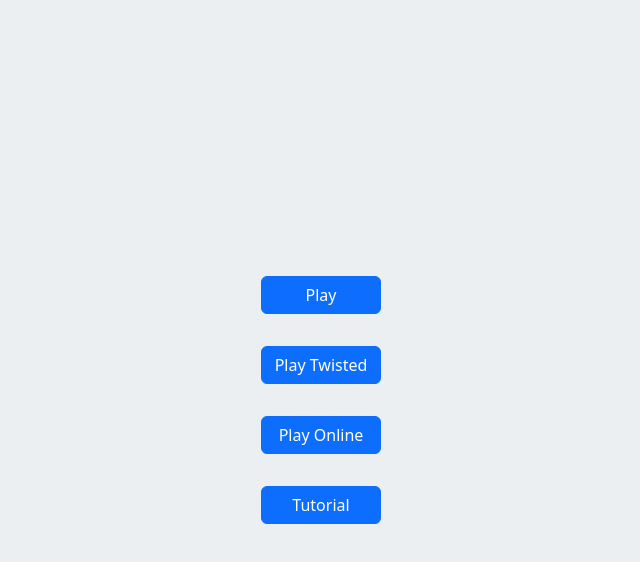
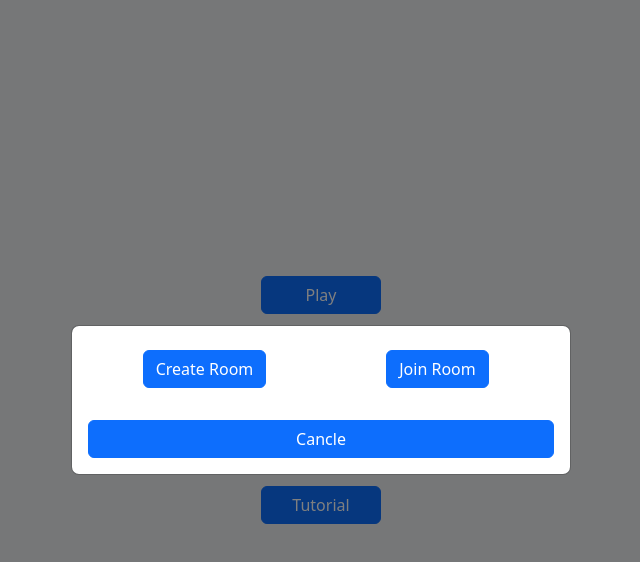
Before and after one commit to DevEmad007/super-tic-tac-toe, a React (Vite) app: page / in a window 1280 px wide. Both pictures are taken after a click on the button "Play Online". Shown: the top 562 px of the page, without its empty margins (319-959 px from the left). Built offline with nearby package versions, Linux system fonts and the light colour scheme; no server answers.

Commit message:
Multiplayer entering  UI change

```diff
--- a/src/components/OnlinePlay.jsx
+++ b/src/components/OnlinePlay.jsx
@@ -1,49 +1,13 @@
 import React,{ useRef,useState } from 'react';
-import { Link } from 'react-router-dom';
-import { Button,Container,Row,Col } from 'react-bootstrap';
-import useDb from '../API/useDb';
-import CreateRoomModal from './modals/CreateRoomModal';
-import JoinRoom from './modals/JoinRoom';
-import { useGameContext } from '../hooks/useGameContext';
+
 
 const OnlinePlay = () => {
-    const [ isModalOpen,setIsModalOpen ] = useState(false);
-    const [ isJoinModalOpen,setIsJoinModalOpen ] = useState(false);
-    const [ roomID,setRoomID ] = useState(null);
-    const { createRoom } = useGameContext();
-    const generateRoomNum = () => Math.floor(Math.random() * 10000);
 
-    const handleCreate = () => {
-        const roomID = generateRoomNum();
-        setRoomID(roomID);
-        createRoom(roomID);
-        setIsModalOpen(true);
-    };
-
-    const handleCancel = () => {
-        setIsModalOpen(false);
-    };
-
-    const openJoinModal = () => {
-        setIsJoinModalOpen(true);
-    };
-
-    const closeJoinModal = () => {
-        setIsJoinModalOpen(false);
-    };
 
     return (
         <div className='onlineRoom'>
-            <CreateRoomModal show={isModalOpen} handleCancel={handleCancel} >
-                Room id {roomID}
-            </CreateRoomModal>
-            <JoinRoom
-                show={isJoinModalOpen}
-                cancelModal={closeJoinModal}
-            />
             <div style={{ display: 'grid',placeContent: 'center',height: '100vh' }}>
-                <Button className='m-2' onClick={handleCreate}>Create Room</Button>
-                <Button className='m-2' onClick={openJoinModal}>Join Room</Button>
+
             </div>
         </div>
     );
--- a/src/components/modals/CreateRoomModal.jsx
+++ b/src/components/modals/CreateRoomModal.jsx
@@ -1,9 +1,23 @@
 import React from 'react';
-import { Button,Modal } from 'react-bootstrap';
+import { Button,Col,Container,Modal,Row } from 'react-bootstrap';
 import { useGameContext } from '../../hooks/useGameContext';
+import { CopyAll } from '@mui/icons-material';
+import { CopyToClipboard } from 'react-copy-to-clipboard';
+import { useState } from 'react';
+import useSkipRender from '../../hooks/useSkipRender';
 
 const CreateRoomModal = ({ show,handleCancel,children }) => {
     const { handleOnlinePlay } = useGameContext();
+    const [ message,setMessage ] = useState('');
+
+    useSkipRender(() => {
+        setMessage('');
+    },children);
+
+    const handleCopy = () => {
+        setMessage('copied!');
+    };
+
     return (
         <Modal
             show={show}
@@ -12,10 +26,37 @@ const CreateRoomModal = ({ show,handleCancel,children }) => {
             centered
         >
             <Modal.Body >
-                {children}
+                <Container fluid>
+                    <Row className='px-4'>
+                        <Col className='text-center h3'>
+                            <span className='text-nowrap'>
+                                Room id
+                            </span>
+                        </Col>
+                        <Col className='text-center'>
+                            <CopyToClipboard text={children}
+                                onCopy={handleCopy}
+                            >
+                                <span className='text-nowrap'>
+                                    {children}
+                                    <CopyAll sx={{ marginLeft: '10px' }} />
+                                    {message}
+                                </span>
+                            </CopyToClipboard>
+                        </Col>
+                    </Row>
+                    <Row>
+                        <Col>
+                            <Button className="w-100 my-2" onClick={handleOnlinePlay}>Enter Game</Button>
+                        </Col>
+                    </Row>
+                    <Row>
+                        <Col>
+                            <Button className="w-100 my-2" onClick={handleCancel}> Cancle </Button>
+                        </Col>
+                    </Row>
+                </Container>
             </Modal.Body>
-            <Button onClick={handleOnlinePlay}>Enter Game</Button>
-            <Button onClick={handleCancel}> Cancle </Button>
         </Modal>
     );
 };
--- a/src/components/modals/RoomModal.jsx
+++ b/src/components/modals/RoomModal.jsx
@@ -1,17 +1,84 @@
-import React from 'react';
+import { useState } from 'react';
+import { Button,Col,Container,Modal,Row } from 'react-bootstrap';
+import { useGameContext } from '../../hooks/useGameContext';
+import CreateRoomModal from './CreateRoomModal';
+import JoinRoom from './JoinRoom';
 
 const RoomModal = ({ show,handleCancel,children }) => {
+    const [ isModalOpen,setIsModalOpen ] = useState(false);
+    const [ isJoinModalOpen,setIsJoinModalOpen ] = useState(false);
+    const [ roomID,setRoomID ] = useState(null);
+    const { createRoom } = useGameContext();
+
+    const generateRandomNumberWithoutZero = () => {
+        // Generate a random number between 1 and 999999
+        let randomNumber = Math.floor(Math.random() * 999999) + 1;
+
+        // Check if the random number contains 0
+        if (randomNumber.toString().indexOf('0') !== -1) {
+            // If it does, generate a new random number
+            randomNumber = Math.floor(Math.random() * 999999) + 1;
+        }
+
+        // Return the random number
+        return randomNumber;
+    };
+
+    // useSkipRender(() => {
+
+    // },roomID)
+
+    const handleCreateRoomModal = () => {
+        setRoomID(generateRandomNumberWithoutZero());
+        setIsModalOpen(true);
+    };
+
+    const handleCancelCreateModal = () => {
+        setIsModalOpen(false);
+        setRoomID('');
+    };
+
+    const closeJoinModal = () => {
+        setIsJoinModalOpen(false);
+    };
+
+
+    const openJoinModal = () => {
+        setIsJoinModalOpen(true);
+    };
+    console.log(roomID);
     return (
+        <>
+            <CreateRoomModal show={isModalOpen} handleCancel={handleCancelCreateModal} >
+                {roomID}
+            </CreateRoomModal>
+            <JoinRoom
+                show={isJoinModalOpen}
+                cancelModal={closeJoinModal}
+            />
             <Modal
                 show={show}
                 onHide={handleCancel}
-            backdrop='static'
                 centered
+                className='p-2'
             >
-            <Modal.Body >
-                {children}
+                <Modal.Body
+                    className='mt-2'
+                >
+                    <Container>
+                        <Row >
+                            <Col className='text-center'>
+                                <Button onClick={handleCreateRoomModal}>Create Room</Button>
+                            </Col>
+                            <Col className='text-center'>
+                                <Button onClick={openJoinModal}>Join Room</Button>
+                            </Col>
+                        </Row>
+                    </Container>
                 </Modal.Body>
+                <Button className='m-3' onClick={handleCancel}> Cancle </Button>
             </Modal>
+        </>
     );
 };
 
--- a/src/home/Home.jsx
+++ b/src/home/Home.jsx
@@ -2,18 +2,26 @@ import React,{ useState } from 'react';
 import { Button,Container,Row,Col,Image } from 'react-bootstrap';
 import { Link,useNavigate } from 'react-router-dom';
 import { useGameContext } from '../hooks/useGameContext';
-
+import RoomModal from '../components/modals/RoomModal';
 const Home = () => {
     const { handleTwistMode,handleNormalMode } = useGameContext();
     const navigate = useNavigate();
     const [ isRoomModalOpen,setIsRoomModalOpen ] = useState(false);
 
     const handleOpenModal = () => {
+        setIsRoomModalOpen(true);
+    };
 
+    const handleCancel = () => {
+        setIsRoomModalOpen(false);
     };
 
     return (
         <>
+            <RoomModal
+                show={isRoomModalOpen}
+                handleCancel={handleCancel}
+            />
             <Container className='home'>
                 <Row>
                     <Col>
```
Lines whose indentation alone changed are shown as unchanged.
